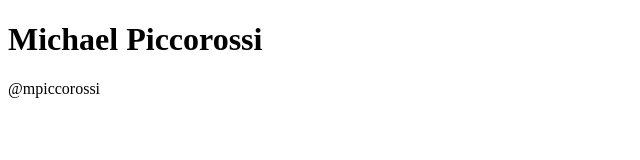
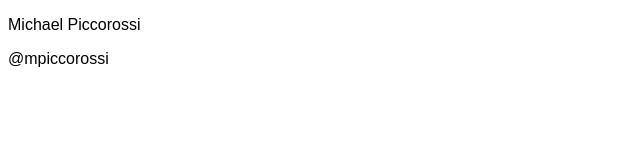
Before and after one commit to mpiccorossi/mpiccorossi.github.io, a plain HTML site: page index.html in a window 1280 px wide. Shown: the whole page, without its empty margins (0-640 px from the left). Drawn offline with Linux system fonts and the light colour scheme.

Commit message:
Update index.html

```diff
--- a/index.html
+++ b/index.html
@@ -1,7 +1,11 @@
 <!DOCTYPE html>
 <html>
 <body>
-<h1>Michael Piccorossi</h1>
+<div style="font-family:Arial,Helvetica; width:100%; align"center">
+
+<p>Michael Piccorossi</p>
 <p>@mpiccorossi</p>
+
+</div>
 </body>
 </html>
```
